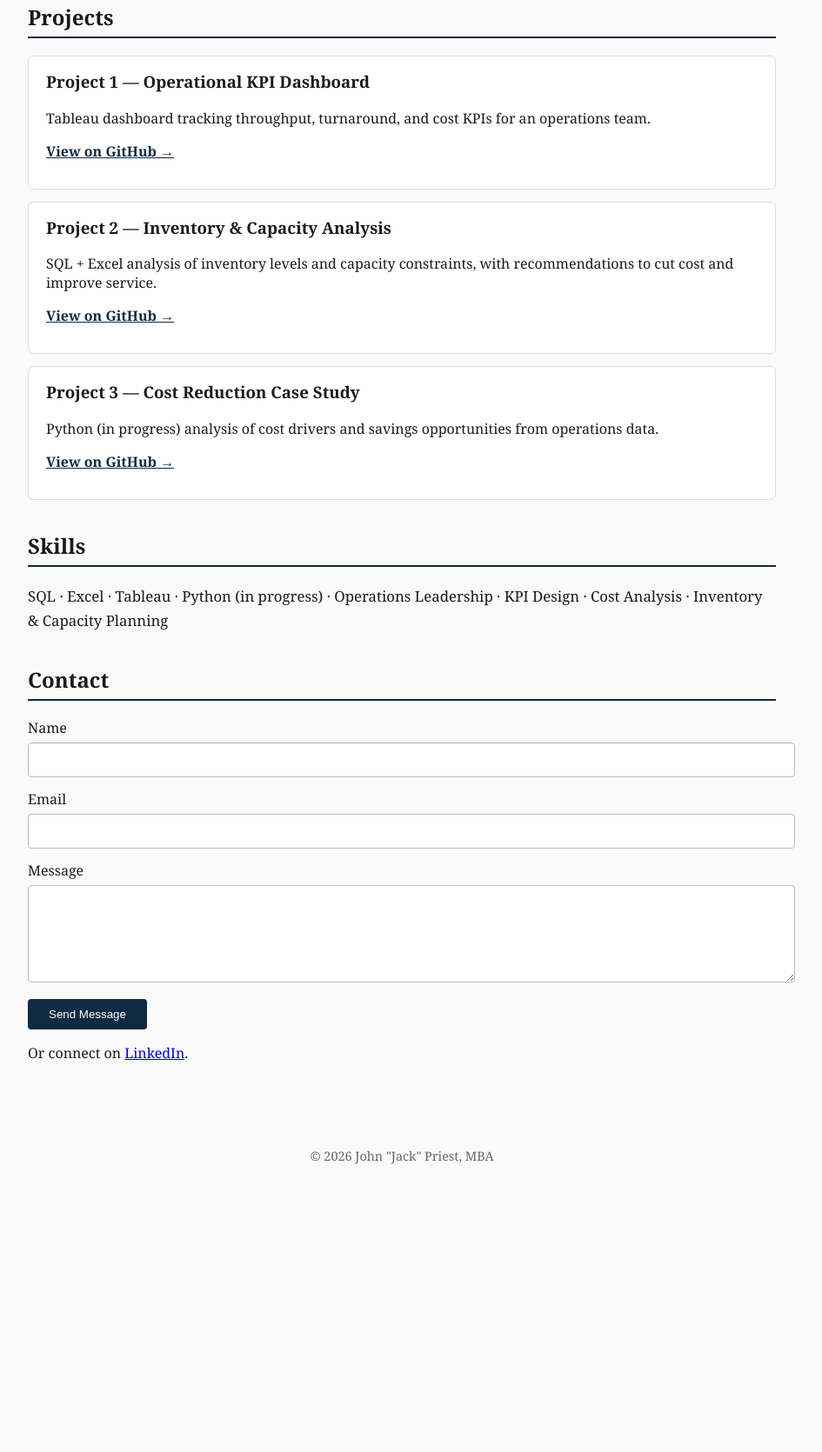
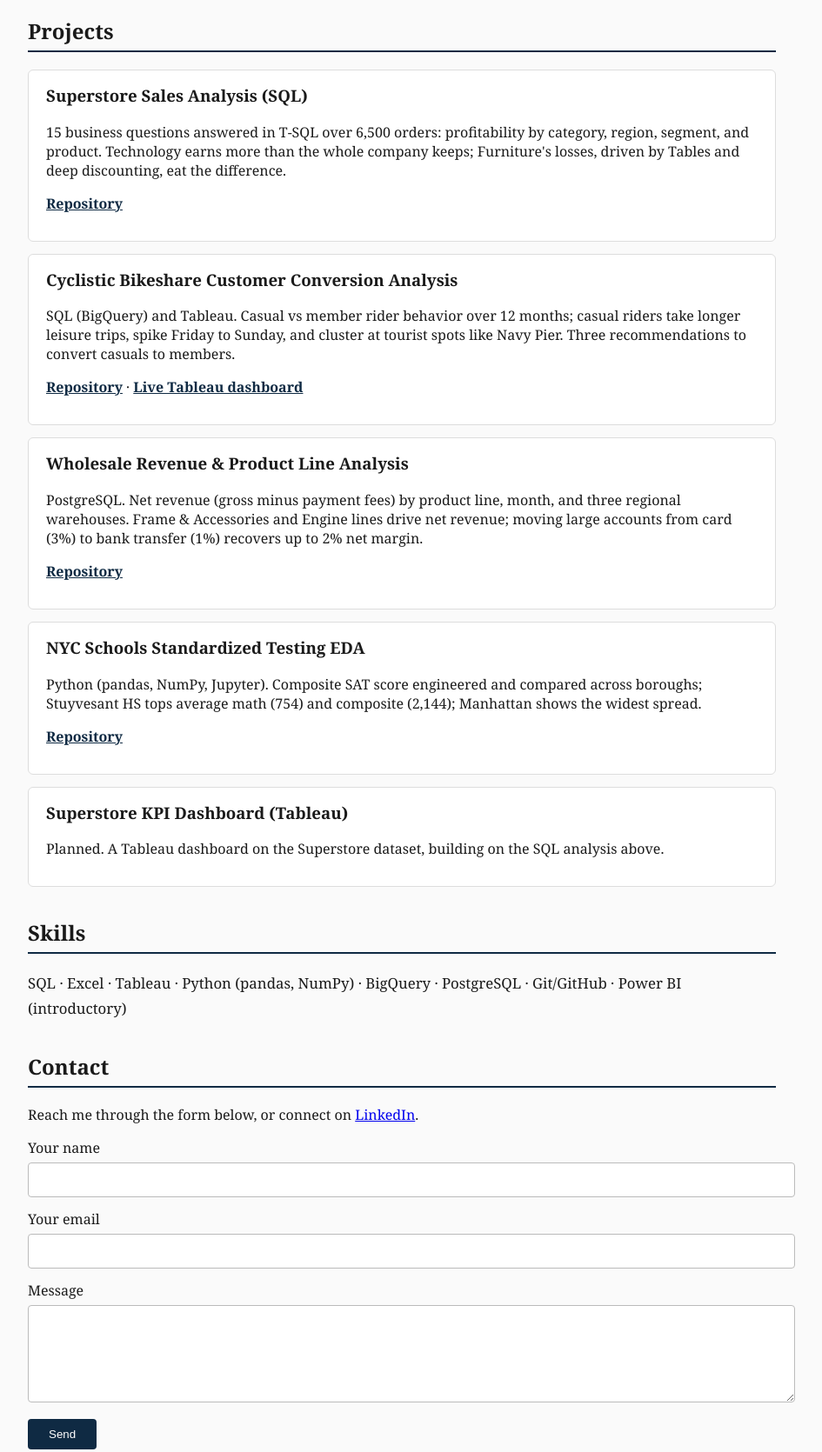
Before and after one commit to jpriest404/jpriest404.github.io, a plain HTML site: page index.html in a window 1280 px wide. Shown: the part 752-2422 px from the top of the page at 87% size, without its empty margins (178-1123 px from the left). Before the commit the page ends 2126 px from the top, so only its background shows below. Drawn offline with Linux system fonts and the light colour scheme.

Commit message:
Restore full portfolio page content

```diff
--- a/index.html
+++ b/index.html
@@ -7,6 +7,7 @@
 <style>
   body { font-family: Georgia, 'Times New Roman', serif; margin: 0; color: #1a1a1a; background: #fafafa; }
   header { background: #0f2a43; color: #fff; padding: 48px 20px; text-align: center; }
+  header img.photo { width: 160px; height: 160px; border-radius: 50%; object-fit: cover; margin-bottom: 16px; }
   header h1 { margin: 0 0 8px; font-size: 2.2em; }
   header p.roles { margin: 0 0 16px; font-size: 1.05em; color: #cfe0ee; }
   header a { color: #ffd166; margin: 0 10px; text-decoration: none; }
@@ -24,7 +25,7 @@
 </head>
 <body>
 <header>
-  <img src="profile.png" alt="John Jack Priest" style="width:160px;height:160px;object-fit:cover;border-radius:50%;">
+  <img class="photo" src="profile.png" alt="John Priest">
   <h1>John "Jack" Priest, MBA</h1>
   <p class="roles">Operations Leader (MBA) | Business &amp; Operations Analyst | SQL · Excel · Tableau · Python</p>
   <p>
@@ -39,38 +40,51 @@
   <p>My edge is the combination: I have been the manager waiting on the report, so I build analysis that answers the business question first. What changed, why, and what to do about it.</p>
 
   <h2>Projects</h2>
+
   <div class="card">
-    <h3>Project 1 — Operational KPI Dashboard</h3>
-    <p>Tableau dashboard tracking throughput, turnaround, and cost KPIs for an operations team.</p>
-    <p><a href="https://github.com/jpriest404">View on GitHub →</a></p>
+    <h3>Superstore Sales Analysis (SQL)</h3>
+    <p>15 business questions answered in T-SQL over 6,500 orders: profitability by category, region, segment, and product. Technology earns more than the whole company keeps; Furniture's losses, driven by Tables and deep discounting, eat the difference.</p>
+    <p><a href="https://github.com/jpriest404/superstore-sales-analysis-sql">Repository</a></p>
   </div>
+
   <div class="card">
-    <h3>Project 2 — Inventory &amp; Capacity Analysis</h3>
-    <p>SQL + Excel analysis of inventory levels and capacity constraints, with recommendations to cut cost and improve service.</p>
-    <p><a href="https://github.com/jpriest404">View on GitHub →</a></p>
+    <h3>Cyclistic Bikeshare Customer Conversion Analysis</h3>
+    <p>SQL (BigQuery) and Tableau. Casual vs member rider behavior over 12 months; casual riders take longer leisure trips, spike Friday to Sunday, and cluster at tourist spots like Navy Pier. Three recommendations to convert casuals to members.</p>
+    <p><a href="https://github.com/jpriest404/cyclistic_bikeshare_analysis">Repository</a> · <a href="https://public.tableau.com/app/profile/john.priest6272/viz/cyclisticdataanalysischarts/CyclisticBike-ShareMembervs_CasualUsageTrends">Live Tableau dashboard</a></p>
   </div>
+
   <div class="card">
-    <h3>Project 3 — Cost Reduction Case Study</h3>
-    <p>Python (in progress) analysis of cost drivers and savings opportunities from operations data.</p>
-    <p><a href="https://github.com/jpriest404">View on GitHub →</a></p>
+    <h3>Wholesale Revenue &amp; Product Line Analysis</h3>
+    <p>PostgreSQL. Net revenue (gross minus payment fees) by product line, month, and three regional warehouses. Frame &amp; Accessories and Engine lines drive net revenue; moving large accounts from card (3%) to bank transfer (1%) recovers up to 2% net margin.</p>
+    <p><a href="https://github.com/jpriest404/wholesale-revenue-sql-analysis">Repository</a></p>
+  </div>
+
+  <div class="card">
+    <h3>NYC Schools Standardized Testing EDA</h3>
+    <p>Python (pandas, NumPy, Jupyter). Composite SAT score engineered and compared across boroughs; Stuyvesant HS tops average math (754) and composite (2,144); Manhattan shows the widest spread.</p>
+    <p><a href="https://github.com/jpriest404/nyc-schools-python-eda">Repository</a></p>
+  </div>
+
+  <div class="card">
+    <h3>Superstore KPI Dashboard (Tableau)</h3>
+    <p>Planned. A Tableau dashboard on the Superstore dataset, building on the SQL analysis above.</p>
   </div>
 
   <h2>Skills</h2>
-  <p class="skills">SQL · Excel · Tableau · Python (in progress) · Operations Leadership · KPI Design · Cost Analysis · Inventory &amp; Capacity Planning</p>
+  <p class="skills">SQL · Excel · Tableau · Python (pandas, NumPy) · BigQuery · PostgreSQL · Git/GitHub · Power BI (introductory)</p>
 
   <h2>Contact</h2>
+  <p>Reach me through the form below, or connect on <a href="https://www.linkedin.com/in/john-%E2%80%9Cjack%E2%80%9D-p-1a485533">LinkedIn</a>.</p>
   <form action="https://formsubmit.co/766d35037ef91923f503f4971f288854" method="POST">
-    <input type="hidden" name="_subject" value="New message from portfolio site">
-    <input type="hidden" name="_captcha" value="false">
-    <label>Name<br><input type="text" name="name" required></label>
-    <label>Email<br><input type="email" name="email" required></label>
-    <label>Message<br><textarea name="message" rows="5" required></textarea></label>
-    <button type="submit">Send Message</button>
+    <label>Your name</label>
+    <input type="text" name="name" required>
+    <label>Your email</label>
+    <input type="email" name="email" required>
+    <label>Message</label>
+    <textarea name="message" rows="5" required></textarea>
+    <button type="submit">Send</button>
   </form>
-  <p>Or connect on <a href="https://www.linkedin.com/in/john-%E2%80%9Cjack%E2%80%9D-p-1a485533">LinkedIn</a>.</p>
 </main>
-<footer>
-  <p>© 2026 John "Jack" Priest, MBA</p>
-</footer>
+<footer>© 2026 John Priest</footer>
 </body>
 </html>
```
